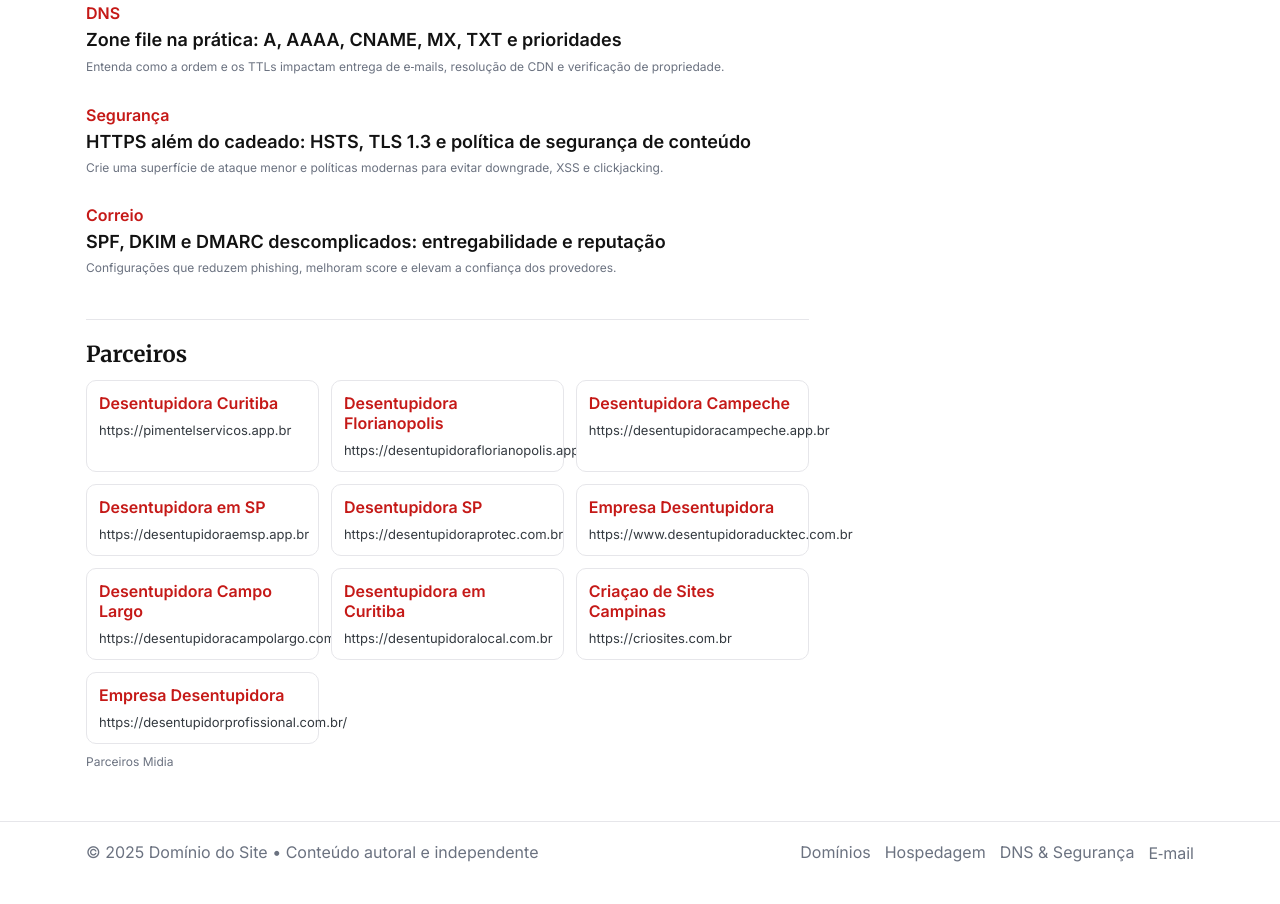
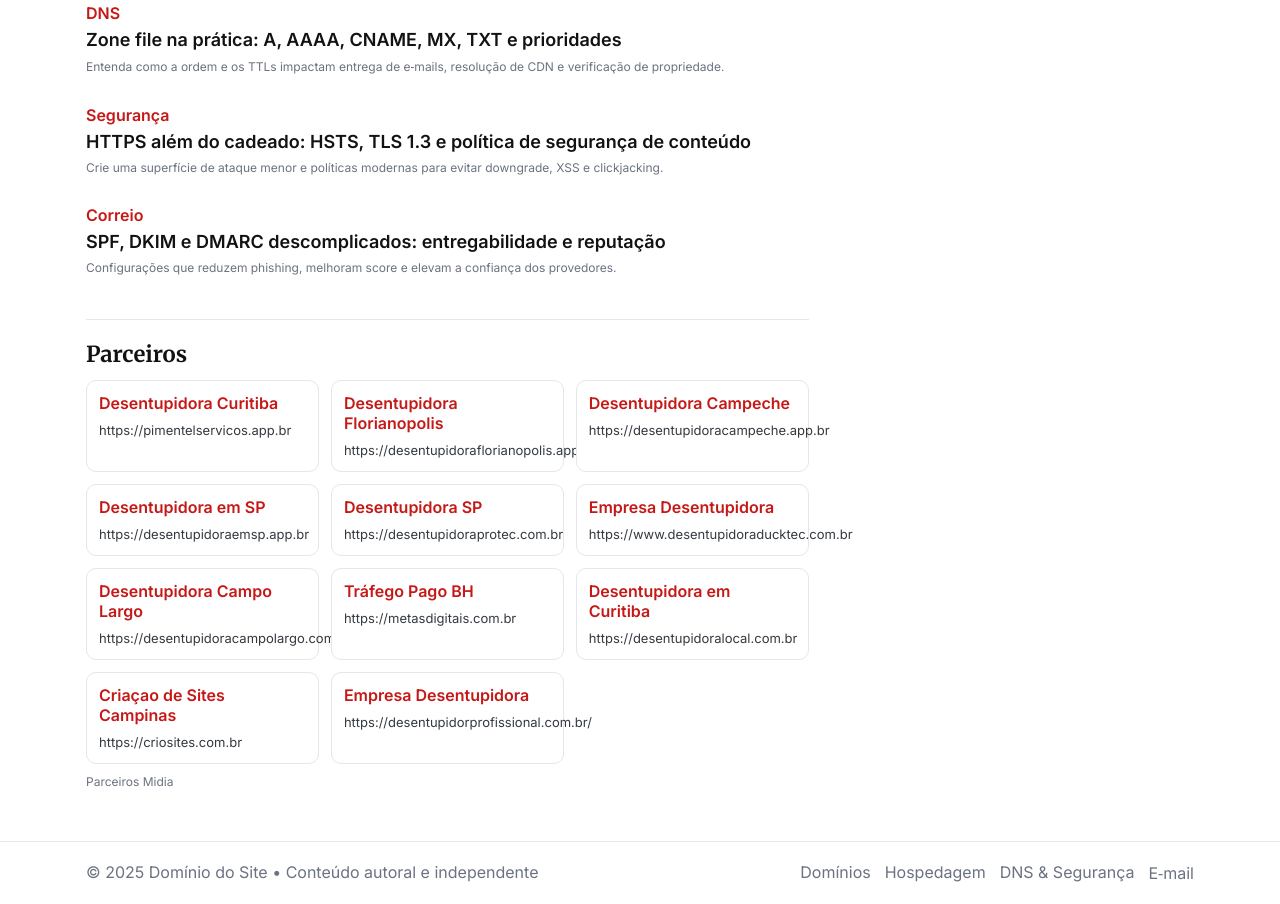
Before and after one commit to Pimentelservicoscuritiba/dominiodosite, a plain HTML site: page index.html in a window 1280 px wide. Shown: the part 467-1371 px from the top of the page. Drawn offline with Linux system fonts and the light colour scheme.

Commit message:
Update index.html

```diff
--- a/index.html
+++ b/index.html
@@ -186,6 +186,10 @@
                 <span class="u">https://desentupidoracampolargo.com.br</span>
               </li>
               <li class="partner">
+                <a class="k" href="https://metasdigitais.com.br" target="_blank" rel="dofollow">Tráfego Pago BH</a>
+                <span class="u">https://metasdigitais.com.br</span>
+              </li>
+              <li class="partner">
                 <a class="k" href="https://desentupidoralocal.com.br" target="_blank" rel="dofollow">Desentupidora em Curitiba</a>
                 <span class="u">https://desentupidoralocal.com.br</span>
               </li>
```
